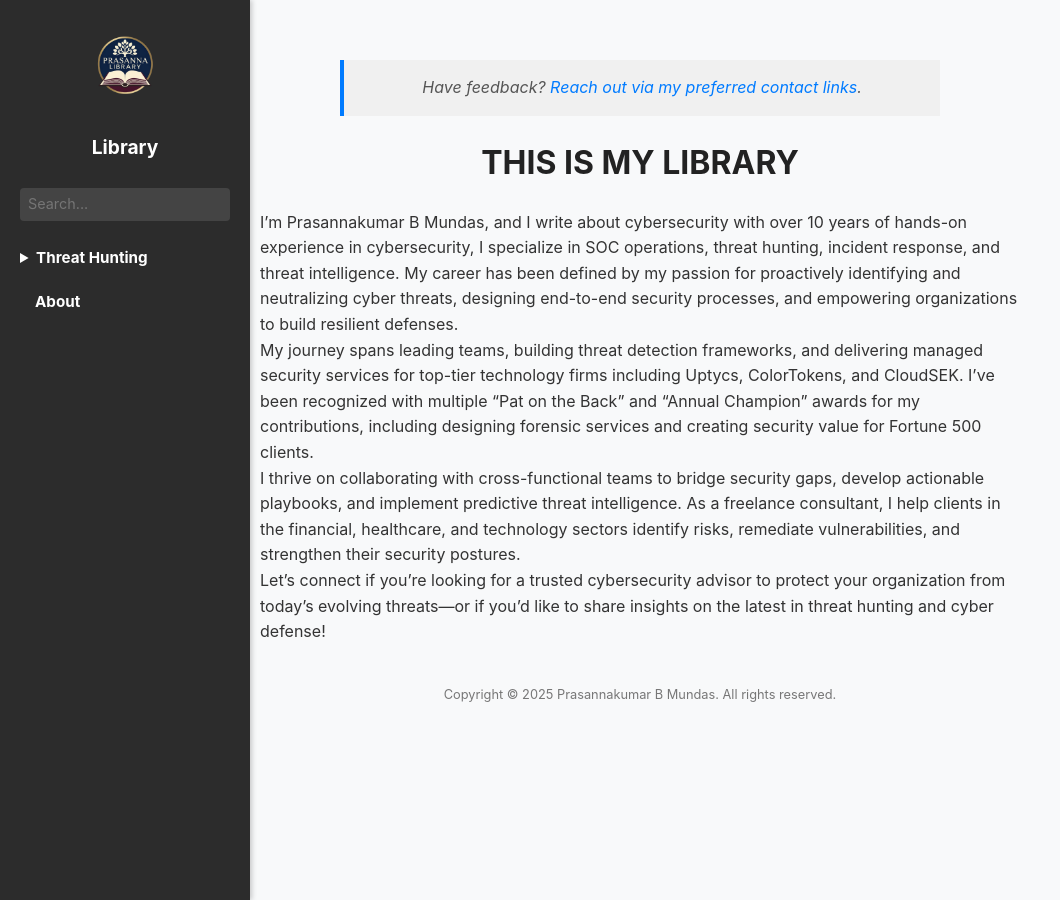
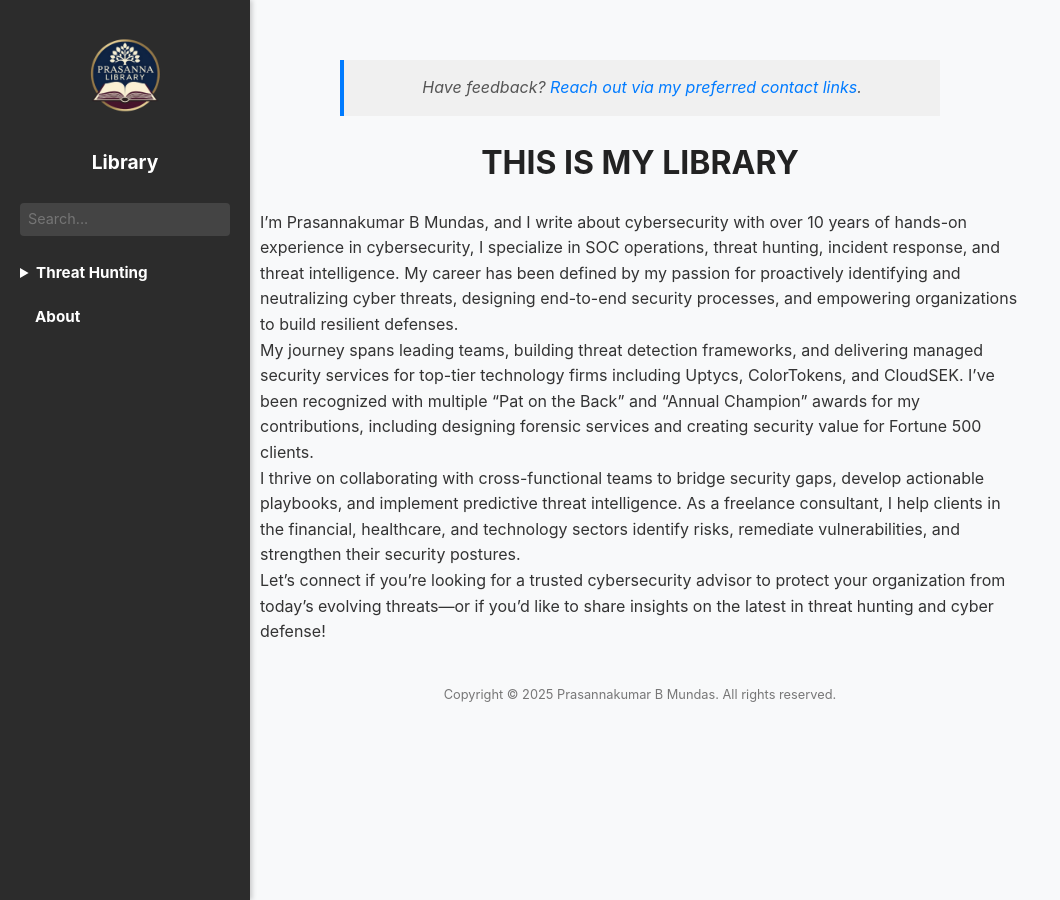
Before and after one commit to pbmundas/library, a Jekyll site: the page built from index.md, in a window 1280 px wide. Shown: the whole page, without its empty margins (0-1060 px from the left). Built offline with Jekyll 4.4.1, drawn with Linux system fonts in a browser that asks for light colours.

Commit message:
Update style.css

```diff
--- a/assets/css/style.css
+++ b/assets/css/style.css
@@ -34,7 +34,7 @@ body {
 }
 
 .sidebar .logo img {
-  width: 80px;
+  width: 100px;
   height: auto;
 }
 
@@ -42,7 +42,7 @@ body {
   font-size: 1.2rem;
   font-weight: bold;
   color: #ffc107; /* Yellow accent */
-  margin-top: 10px;
+  margin-top: 5px;
 }
 
 .sidebar .search {
```
